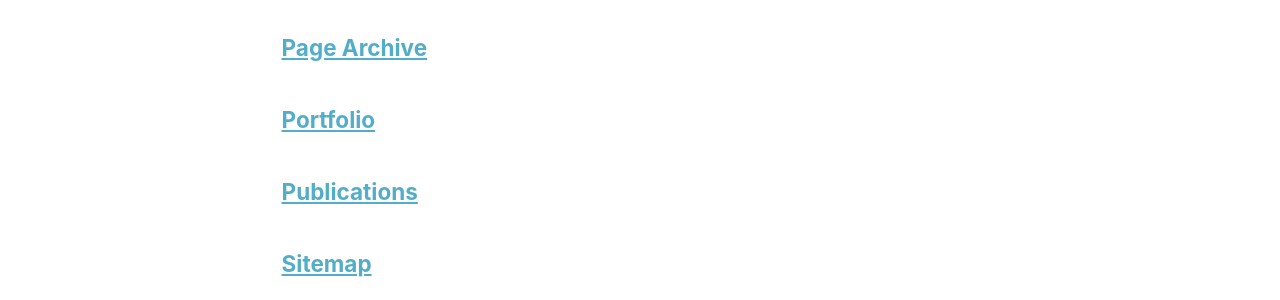
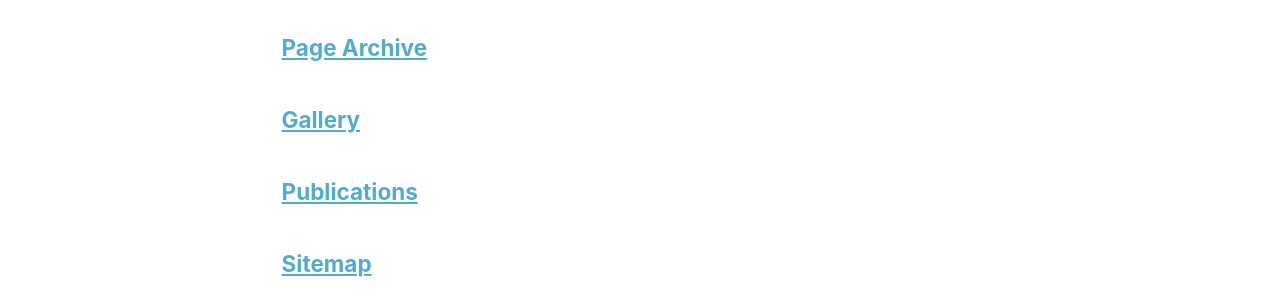
Before and after one commit to eewangzx/eewangzx.github.io, a Jekyll site: the page built from _pages/page-archive.html, in a window 1280 px wide and 900 px high, scrolled down 567 px. Shown: the part 154-454 px from the top of the window. Built offline with Jekyll 4.4.1, drawn with Linux system fonts in a browser that asks for light colours.

Commit message:
更新Gemfile，添加Jekyll插件；重命名“Portfolio”为“Gallery”，更新相关路径

```diff
--- a/Gemfile
+++ b/Gemfile
@@ -17,12 +17,16 @@ source "https://rubygems.org"
 # gem "jekyll"
 gem "jekyll", "~> 4.4.1"
 # gem "wdm", "~> 0.1.0" if Gem.win_platform?
-
 # If you have any plugins, put them here!
 group :jekyll_plugins do
   # gem "jekyll-archives"
   gem "jekyll-feed"
   gem 'jekyll-sitemap'
+  gem "jekyll-paginate"
+  gem "tzinfo"
+  gem "tzinfo-data"
+  gem "jekyll-gist"
+  gem "jekyll-redirect-from"
   # gem 'hawkins'
   gem "webrick", "~> 1.8"
 end
--- a/_pages/portfolio.html
+++ b/_pages/portfolio.html
@@ -1,14 +1,14 @@
 ---
 layout: archive
-title: "Portfolio"
-permalink: /portfolio/
+title: "Gallery"
+permalink: /gallery/
 author_profile: true
 ---
 
 {% include base_path %}
 
 
-{% assign sorted_posts = site.portfolio | sort: "date" | reverse %}
+{% assign sorted_posts = site.gallery | sort: "date" | reverse %}
 {% for post in sorted_posts %}
   {% include archive-single.html %}
 {% endfor %}
```
